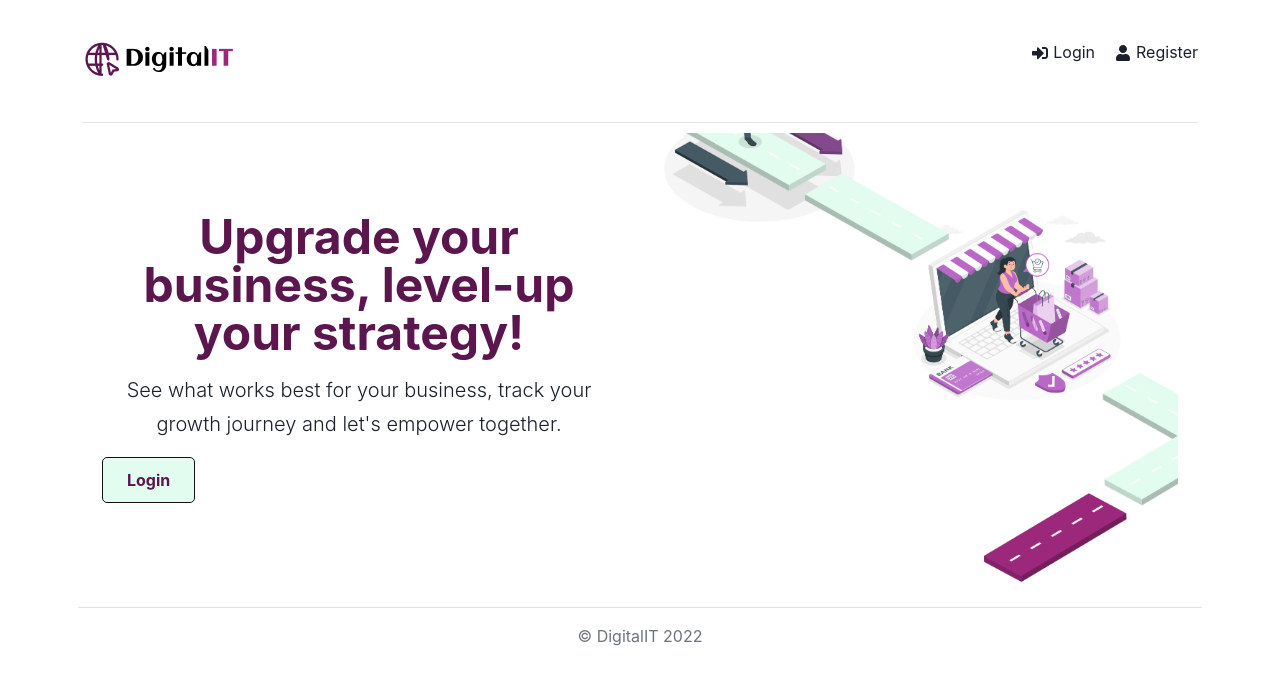
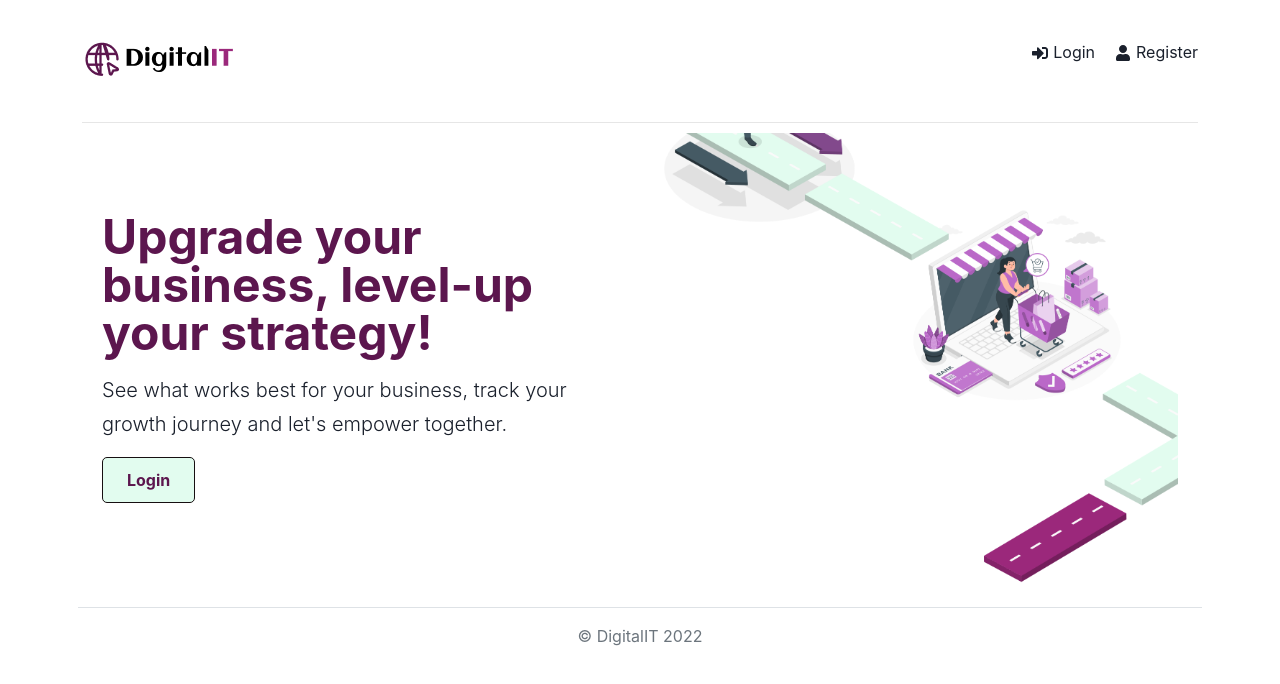
Before and after one commit to florentianayuwono/DigitalIT, a React (Create React App) app in the folder frontend/: page / in a window 1280 px wide. Shown: the top 684 px of the page. Built offline with nearby package versions, Linux system fonts and the light colour scheme.

Commit message:
change margin

```diff
--- a/frontend/src/pages/Landing.jsx
+++ b/frontend/src/pages/Landing.jsx
@@ -16,10 +16,10 @@ export default function Landing() {
           />
         </div>
         <div className="col-lg-6">
-          <h1 className="display-5 fw-bold lh-1 mb-3">
+          <h1 className="display-5 fw-bold lh-1 mb-3 text-start">
             Upgrade your business, level-up your strategy!
           </h1>
-          <p className="lead">
+          <p className="mb-3 lead text-start">
             See what works best for your business, track your growth journey and
             let's empower together.
           </p>
@@ -34,7 +34,7 @@ export default function Landing() {
             </a>
           </div>
         </div>
-        <footer className="pt-3 mt-4 text-muted border-top">
+        <footer className="pt-3 mt-4 mb-4 text-muted border-top">
           &copy; DigitalIT 2022
         </footer>
       </div>
```
